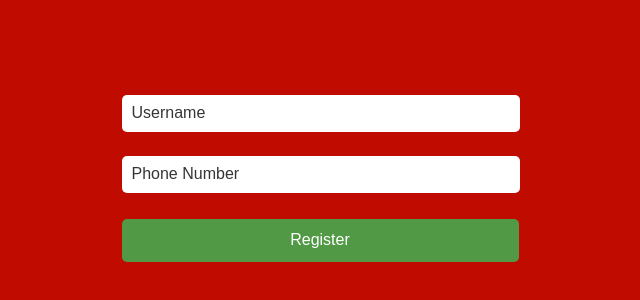
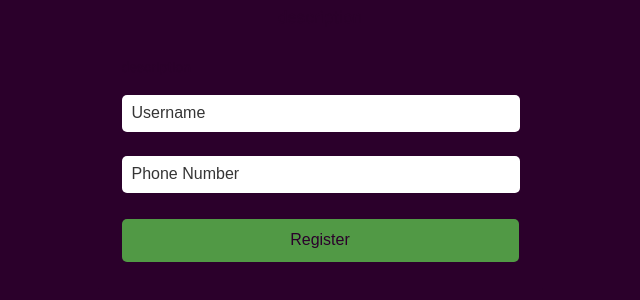
Before and after one commit to ChernyshYuriy/test-task, a Vue app: page / in a window 1280 px wide. Shown: the part 136-436 px from the top of the page, without its empty margins (320-960 px from the left). Built offline with nearby package versions, Linux system fonts and the light colour scheme.

Commit message:
dima_dno

```diff
--- a/src/assets/css/global.scss
+++ b/src/assets/css/global.scss
@@ -2,14 +2,14 @@
 @import url("https://fonts.googleapis.com/css2?family=Open+Sans&family=Roboto&display=swap");
 
 // colors
-$dark-gray1: #c00c00;
-$dark-gray2: #c00c00;
-$dark-gray-text: #c00c00;
-$dark-gray3: #c00c00;
-$light-gray: #c00c00;
+$dark-gray1: #2b002b;
+$dark-gray2: #2b002b;
+$dark-gray-text: #2b002b;
+$dark-gray3: #2b002b;
+$light-gray: #2b002b;
 $light-gray2: #d6d6d640;
 $green: #519945;
-$white: #ffffff;
+$white: #2b002b;
 $black: #353535;
 $red: #c00c00;
 
```
